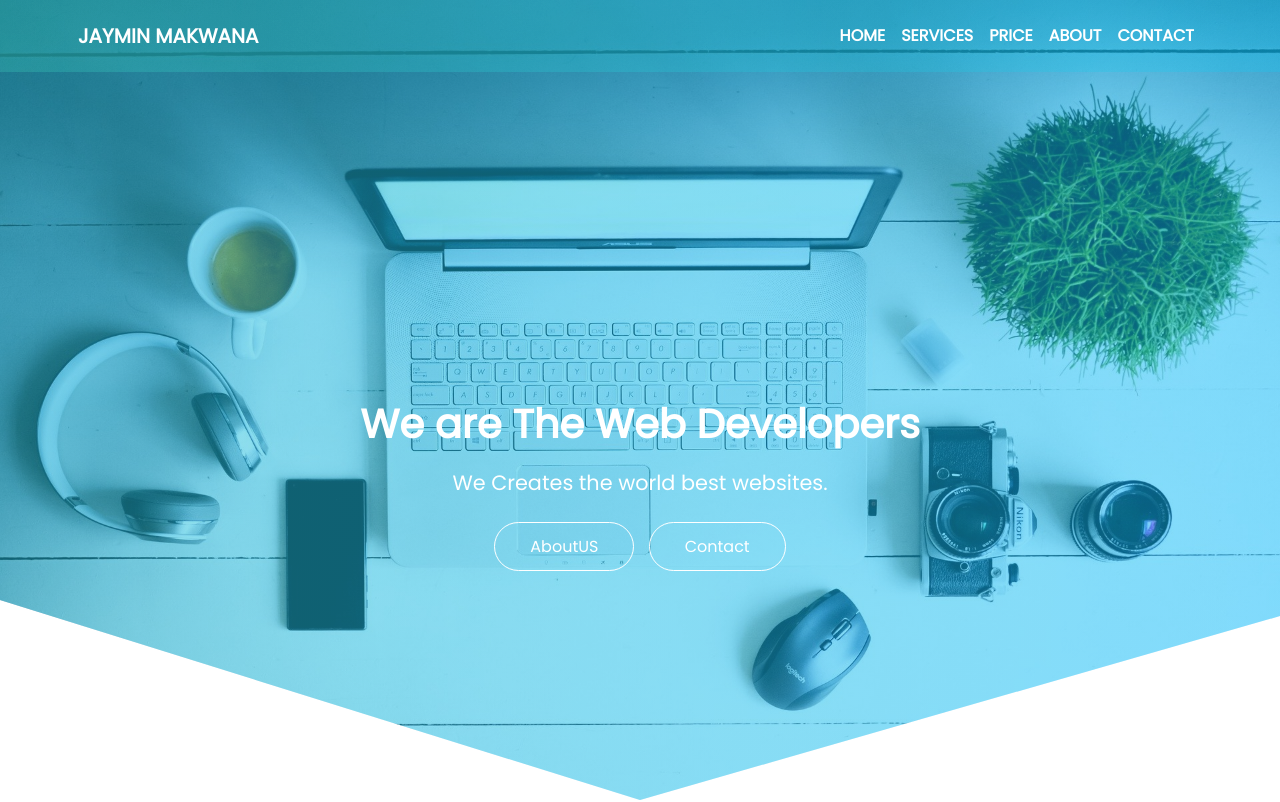
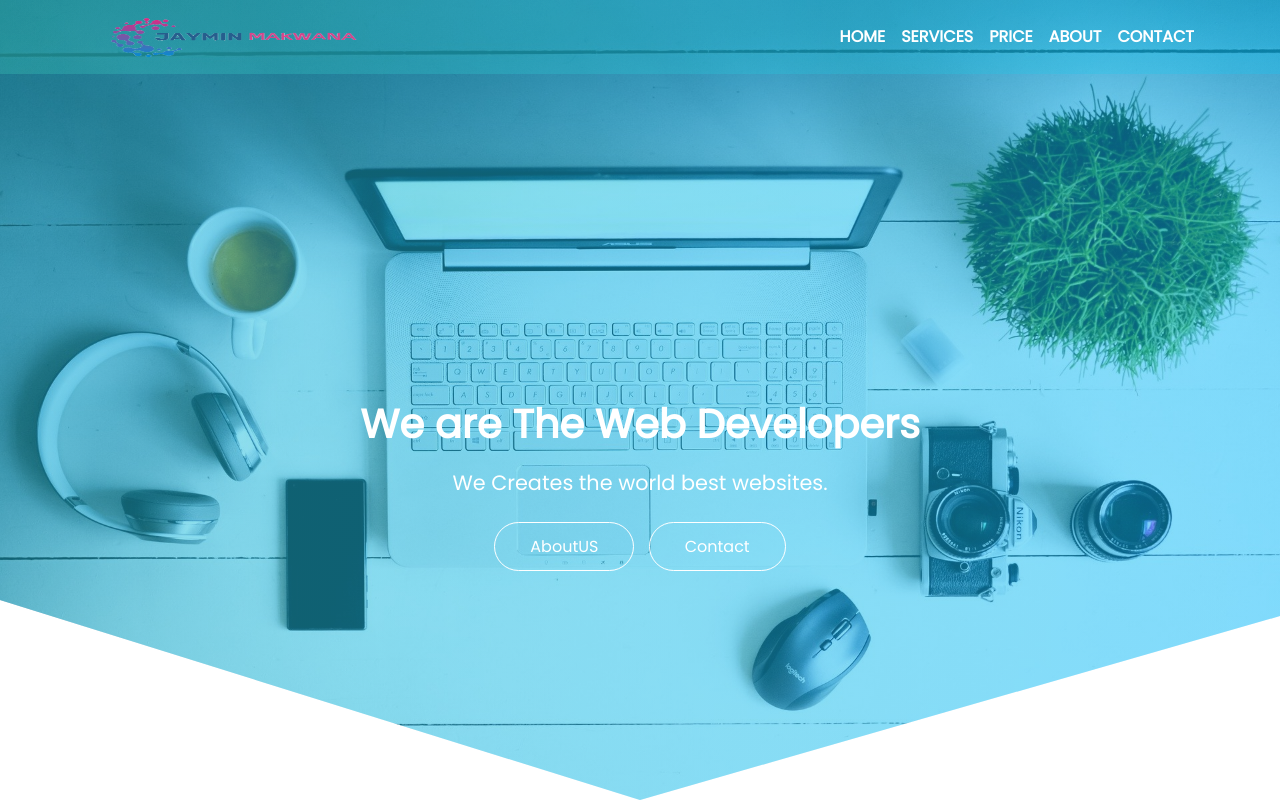
Before and after one commit to jaymin1570/jamu1570.github.io, a plain HTML site: page index.html in a window 1280 px wide. Shown: the top 802 px of the page. Drawn offline with nearby package versions, Linux system fonts and the light colour scheme; a script that the page names is missing.

Commit message:
changes in index.html

```diff
--- a/css/style.css
+++ b/css/style.css
@@ -4,6 +4,9 @@
     box-sizing: border-box;
     font-family: 'Poppins', sans-serif ;
 }
+html {
+    scroll-behavior: smooth;
+  }
 
 a{
     text-decoration: none !important;
@@ -44,6 +47,15 @@ i{
     background-size: 100% 100%;
     clip-path: polygon(100% 0%,100% 77%,50% 100%,0% 75%,0 0);
     position: relative;
+}
+
+.header img{
+    width: 300px;
+    height:60px !important;
+    /* filter:brightness(0.15); */
+    margin-top: -15px;
+    margin-bottom: -15px;
+    opacity: 2;
 }
 
 .header::before{
--- a/index.html
+++ b/index.html
@@ -18,7 +18,7 @@
     <div class="header" id="topheader">
         <nav class="navbar navbar-expand-lg navbar-dark fixed-top">
             <div class="container text-uppercase p-2">
-                <a class="navbar-brand font-weight-bold text-white" href="#">Jaymin Makwana</a>
+                <a class="navbar-brand font-weight-bold text-white" href="#"><img src="./images/jamu12.png" alt=""></a>
                 <button class="navbar-toggler" type="button" data-toggle="collapse"
                     data-target="#navbarSupportedContent" aria-controls="navbarSupportedContent" aria-expanded="false"
                     aria-label="Toggle navigation">
```
Also changed, not shown: images/Jaymin-logo.PNG (added), images/jamu12.png (added).
